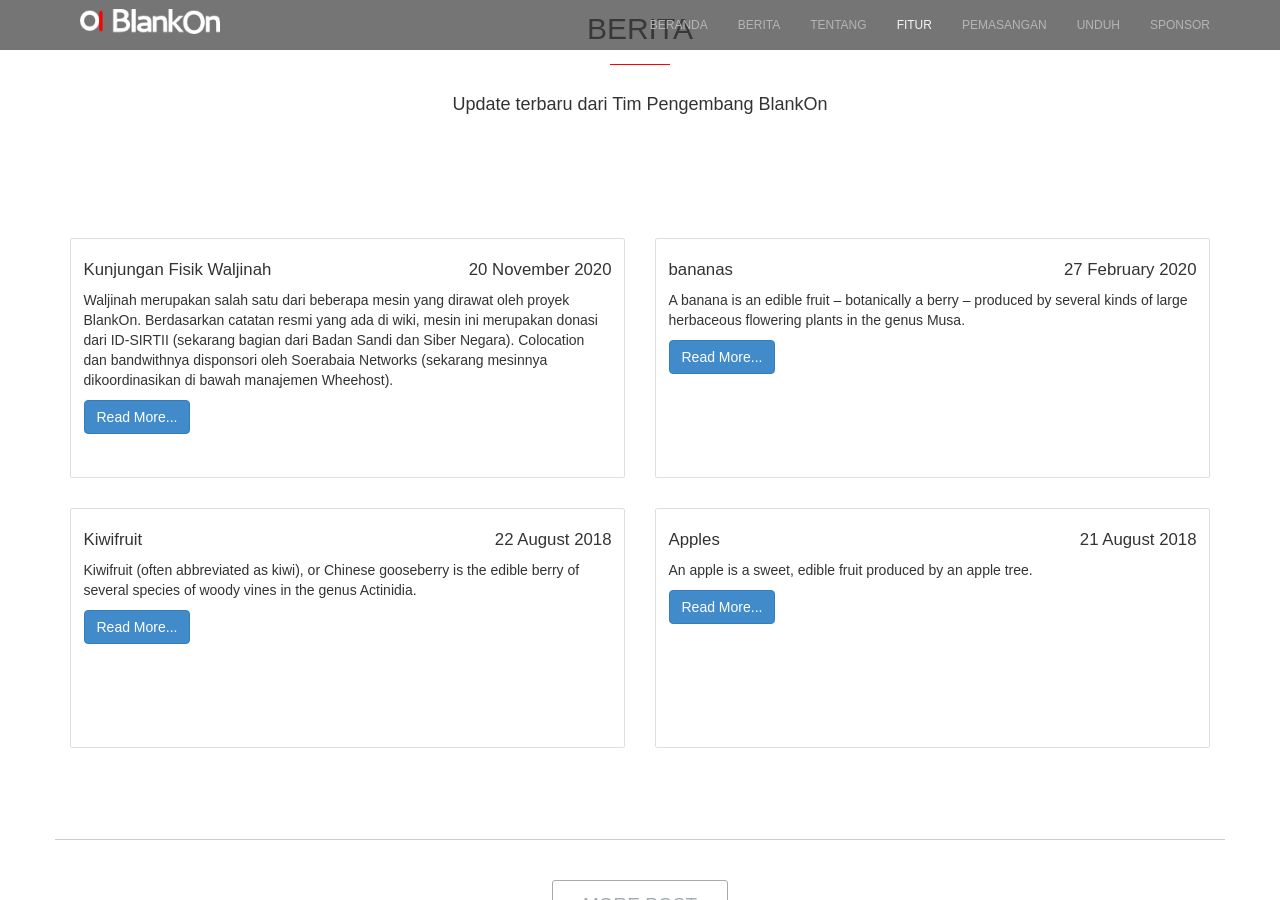
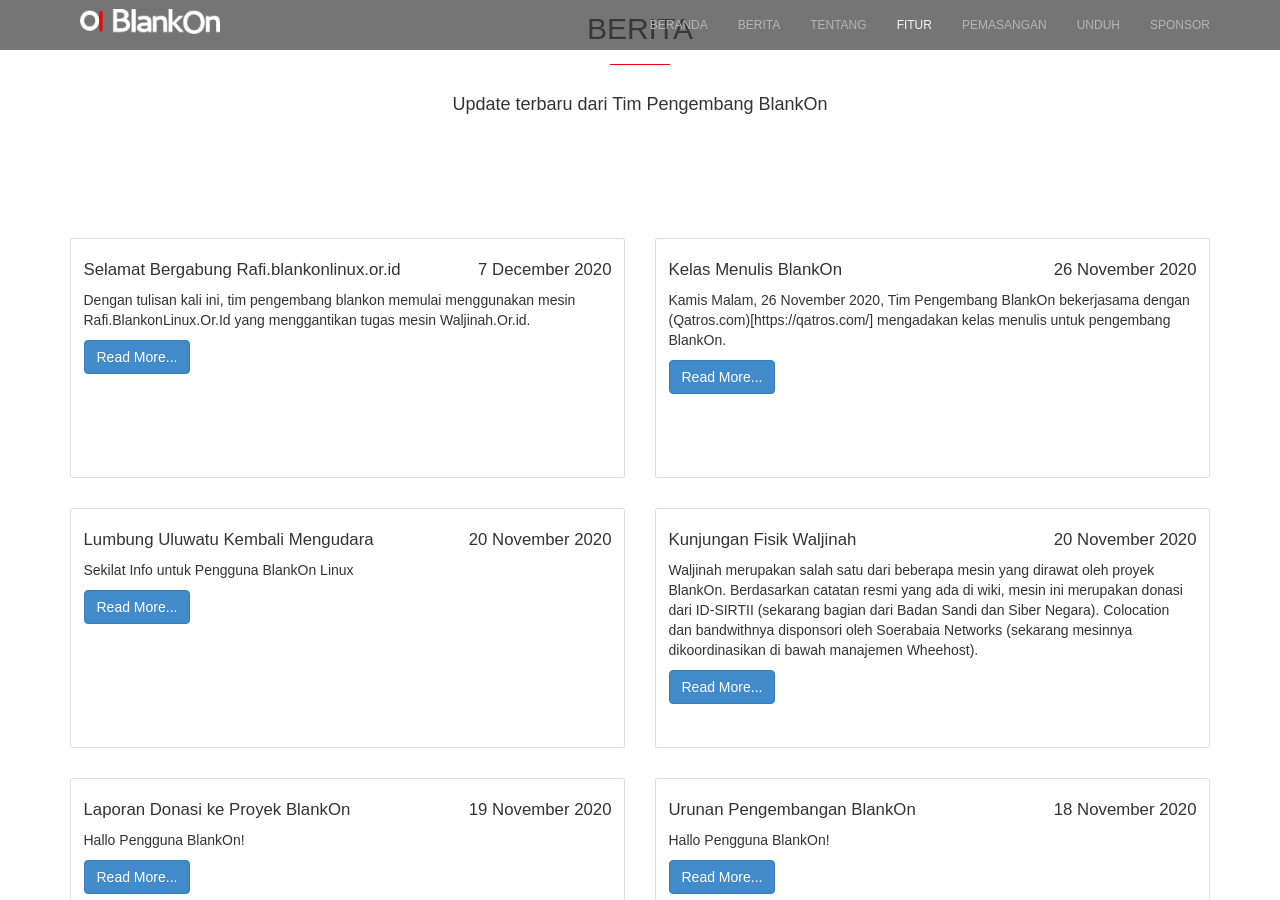
Before and after one commit to BlankOn/beranda, a Jekyll site: the page built from index.html, in a window 1280 px wide and 900 px high, scrolled down 4443 px. Built offline with Jekyll 4.4.1, drawn with Linux system fonts in a browser that asks for light colours.

Commit message:
[Estu] - add content

```diff
--- a/_posts/2018-08-21-apples.md
+++ /dev/null
@@ -1,11 +0,0 @@
----
-layout: post
-author: jill
----
-An apple is a sweet, edible fruit produced by an apple tree.
-
-Apple trees are cultivated worldwide, and are the most widely grown species in
-the genus Malus. The tree originated in Central Asia, where its wild ancestor,
-Malus sieversii, is still found today. Apples have been grown for thousands of
-years in Asia and Europe, and were brought to North America by European
-colonists.
--- a/_posts/2018-08-22-kiwifruit.md
+++ /dev/null
@@ -1,12 +0,0 @@
----
-layout: post
-author: ted
----
-Kiwifruit (often abbreviated as kiwi), or Chinese gooseberry is the edible
-berry of several species of woody vines in the genus Actinidia.
-
-The most common cultivar group of kiwifruit is oval, about the size of a large
-hen's egg (5–8 cm (2.0–3.1 in) in length and 4.5–5.5 cm (1.8–2.2 in) in
-diameter). It has a fibrous, dull greenish-brown skin and bright green or
-golden flesh with rows of tiny, black, edible seeds. The fruit has a soft
-texture, with a sweet and unique flavor.
--- /dev/null
+++ b/_posts/2020-11-18-urunan-pengembangan-blankon.md
@@ -0,0 +1,40 @@
+---
+author: Humas
+date: 2020-11-18 19:27:17+00:00
+layout: post
+license: CC-BY-SA-3.0
+title: Urunan Pengembangan BlankOn
+image: /assets/posts/2020-12/kitabisa.png
+categories:
+- berita
+tags:
+- humas
+
+---
+Hallo Pengguna BlankOn!
+
+Tim Pengembang BlankOn memutuskan untuk membuka kanal donasi untuk pengembangan BlankOn melalui media KitaBisa.com. Silahkan menuju halaman [kitabisa.com](https://kitabisa.com/campaign/urunanpengembanganblankon) untuk mulai berdonasi.
+
+# Sekilas BlankOn Linux
+
+BlankOn Linux merupakan salah satu distribusi GNU/Linux berisikan perangkat lunak legal yang dapat digunakan untuk keperluan desktop, laptop, dan workstation serta dirancang sesuai dengan kebutuhan penggunaan komputer umum di Indonesia. BlankOn Linux merupakan bagian dari proyek BlankOn yang memiliki tujuan yang lebih luas lagi, yakni mengembangkan kompetensi sumber daya manusia  Indonesia dalam konteks perangkat lunak bebas dan terbuka.
+
+Saat ini Proyek BlankOn sedang  mengembangkan versi terbaru dengan nama kode Verbeek yang akan dirilis pada 2021 dengan tim baru dan semangat baru. Tim sempat vakum beberapa waktu karena keterbatasan waktu, sumber daya manusia, dan sumberdaya mesin. Tim kembali menggeliat sejak awal Oktober 2020.
+
+# Progres Terkini
+## Modernisasi Infrastruktur
+
+Tim pengembang telah melakukan modernisasi pada sebagian besar infrastruktur yang ada dengan memperbarui sistem, mengadopsi teknologi-teknologi baru terutama dari Cloud Native (container, envoy), implementasi dinding api (dingap/firewall dengan csf dan tendang) dan manajemen akses yang lebih baik. Beberapa mesin dari infrastruktur BlankOn perlu peremajaan untuk mendukung keberlangsungan proyek ke depan.
+
+## Penulisan Ulang Pabrik paket IRGSH
+IRGSH adalah nama layanan pembuatan paket khas di blankon. Pertama kali ditulis menggunakan Python 2.6 pada tahun 2009, kemudian terus dirawat dan membantu proses pengembangan hingga rilis BlankOn Uluwatu. Namun tak lama setelahnya IRGSH gagal bekerja kembali akibat keterbatasan kompatibilitas dengan sistem operasi terkini.
+
+Dengan beberapa pertimbangan, tim pengembang telah memutuskan menulis ulang pabrik paket IRGSH dalam bahasa Go. IRGSH, yang selama ini menjadi tulang punggung pengembangan distribusi BlankOn Linux, kini lebih mudah digunakan dan dipelihara. Saat ini IRGSH versi penulisan ulang (selanjutnya disebut dengan irgsh-go) telah memasuki versi beta dan sedang dalam pengembangan dan pengujian yang intensif.
+
+Irgsh-go memiliki beberapa komponen dengan fungsi yang berbeda-beda, antara lain sebagai perkakas CLI (command line interface) pemaket, pabrik pembangun paket, manajemen kunci GPG pemaket, serta manajemen lumbung paket (repository). Beberapa komponen tersebut di-deploy ke mesin yang berbeda-beda.
+
+## Pabrik Penjahit ISO BlankOn
+Penjahitan ISO distribusi saat ini menggunakan perkakas live-build sebagai pengganti perkakas pabrik cd warisan rilis sebelumnya yang sudah tidak dipelihara dan sudah ditinggalkan. Adopsi live-build adalah salah satu proses transisi tim pengembang untuk mengikuti protokol dan standar pengembangan distribusi turunan Debian. Dengan menggunakan live-build, distribusi BlankOn Linux kesempatan yang sama atas akses terhadap teknologi-teknologi baru yang dipakai pada distribusi modern turunan Debian lainnya seperti Ubuntu, PopOS, Elementary dan lainnya. Keluaran dari riset ini adalah konfigurasi final bagaimana BlankOn Verbeek dijahit menggunakan perkakas live-build.
+
+Salam,
+Tim Pengembang BlankOn
--- /dev/null
+++ b/_posts/2020-11-19-laporan-donasi-ke-proyek-blankon.md
@@ -0,0 +1,19 @@
+---
+author: Humas
+date: 2020-11-19 19:27:17+00:00
+layout: post
+license: CC-BY-SA-3.0
+title: Laporan Donasi ke Proyek BlankOn
+image: /assets/posts/2020-12/donasi.png
+categories:
+- berita
+tags:
+- humas
+
+---
+Hallo Pengguna BlankOn!
+
+Berikut laporan donasi ke Proyek BlankOn
+
+Salam,
+Tim Pengembang BlankOn
--- /dev/null
+++ b/_posts/2020-11-26-kelas-menulis-blankon.md
@@ -0,0 +1,25 @@
+---
+author: Humas
+date: 2020-11-26 19:27:17+00:00
+layout: post
+license: CC-BY-SA-3.0
+title: Kelas Menulis BlankOn
+image: /assets/posts/2020-12/rafi.png
+categories:
+- berita
+tags:
+- humas
+
+---
+Kamis Malam, 26 November 2020, Tim Pengembang BlankOn bekerjasama dengan (Qatros.com)[https://qatros.com/] mengadakan kelas menulis untuk pengembang BlankOn.
+
+Kelas ini menghadirkan mbak danny dan mas raditya sebagai pemateri. 2 narasumber ini merupakan konten writer di tim konten qatros. Kelas dihadiri oleh pewarkilan pengembang, yang biasa erat dalam task menulis seperti tim humas, dokumentasi dan kesenian.
+
+Kelas berlangsung cair, meski diadakan secara daring dengna bantuan google meet. Materi yang diberikan cukup renyah.
+
+Kelas ditutup pukul 20.30 setelah 90 menit diskusi alot. DIakhiri dengan foto bersama.
+
+Terimakasih tim Qatros yang sudah menyempatkan diri berbagi pengetahun dalam bidang tulis menulis, semoga kelas ini dapat dilanjut dimasa akan datang.
+
+Salam
+Humas
--- /dev/null
+++ b/_posts/2020-12-01-lumbung-uluwatu-kembali-mengudara.md
@@ -0,0 +1,30 @@
+---
+author: Humas
+date: 2020-11-20 19:27:17+00:00
+layout: post
+license: CC-BY-SA-3.0
+title: Lumbung Uluwatu Kembali Mengudara
+image: /assets/posts/2020-12/uluwatu.png
+categories:
+- berita
+tags:
+- infra
+
+---
+Sekilat Info untuk Pengguna BlankOn Linux
+
+Hallo Pengguna BlankOn!
+
+Ada kabar terbaru nih dari Tim Pengembang BlankOn. Saat ini lumbung (Repository) BlankOn Uluwatu sudah kembali mengudara. Lumbung BlankOn Uluwatu sempat tidak dapat diakses beberapa waktu lalu dikarenakan kerusakan sistem dan perangkat keras.
+
+Alamat lumbung masih dilayani pada tautan yang sama; (http://arsip.blankonlinux.or.id/blankon/dists/uluwatu/)[http://arsip.blankonlinux.or.id/blankon/dists/uluwatu/]
+
+Tim pengembang membutuhkan beberapa waktu, mulai dari perbaikan sistem, perangkat keras, pengujian lumbung hingga bisa kembali digunakan oleh pengguna BlankOn Linux Uluwatu.
+
+Jejak tiket terkait permasalahan ini dapat dilihat bersama pada halaman :
+(https://github.com/BlankOn/Verbeek/issues/147)[https://github.com/BlankOn/Verbeek/issues/147]
+
+Merdeka untuk perangkat lunak terbuka, Terima kasih.
+
+Salam,
+Tim Pengembang BlankOn
--- /dev/null
+++ b/_posts/2020-12-07-selamat-bergabung-rafi.md
@@ -0,0 +1,20 @@
+---
+author: Humas
+date: 2020-12-07 19:27:17+00:00
+layout: post
+license: CC-BY-SA-3.0
+title: Selamat Bergabung Rafi.blankonlinux.or.id
+image: /assets/posts/2020-12/rafi.png
+categories:
+- berita
+tags:
+- infra
+
+---
+Dengan tulisan kali ini, tim pengembang blankon memulai menggunakan mesin Rafi.BlankonLinux.Or.Id yang menggantikan tugas mesin Waljinah.Or.id.
+
+Nama Rafi dipilih karena untuk mengenang salah satu pengembang BlankOn Linux di Era 2016-2018.
+
+Mesin Rafi merupakan sumbangan dari [Host Badak](https://www.hostbadak.com/), sebagai salah satu sponsor baru level Peta untuk Proyek BlankOn. Terimakasih untuk Host Badak atas kesediaan menjadi salah satu sponsor Proyek BlankOn.
+
+Selamat mengudara Rafi.BlankOnLinux.Or.Id.
```
Also changed, not shown: _posts/2018-08-20-bananas.md (+0 -1 lines), _posts/2020-11-20-kunjungan-waljinah.md (+2 -2 lines).
